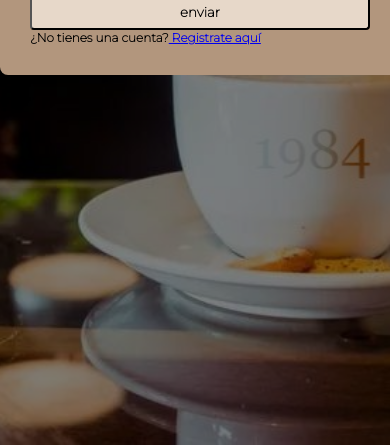
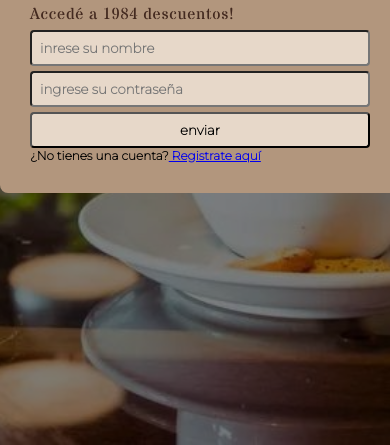
Before and after one commit to Rocioaylenglz/integrador2717, a plain HTML site: page iniciar.html in a window 390 px wide. Shown: the part 399-844 px from the top of the page. Drawn offline with nearby package versions, Linux system fonts and the light colour scheme.

Commit message:
align items

```diff
--- a/assets/mediaqueries.css
+++ b/assets/mediaqueries.css
@@ -73,6 +73,7 @@
   }
 
   .form__container {
+    align-items: center;
     justify-content: center;
   }
 }
@@ -96,6 +97,7 @@
   }
 
   .form__container {
+    align-items: center;
     justify-content: center;
   }
 }
--- a/assets/styles.css
+++ b/assets/styles.css
@@ -364,6 +364,8 @@ footer {
 
 /*form*/
 .se-parte {
+  align-items: center;
+  justify-content: center;
   width: 100%;
   height: 100vh;
   background: linear-gradient(to right, rgb(0 0 0 / 0.5), rgb(0 0 0 / 0.5)),
@@ -373,11 +375,13 @@ footer {
 }
 
 .form__container {
+  align-items: center;
+  justify-content: center;
   background: #b2967d;
   width: 400px;
   padding: 30px;
   margin: auto;
-  margin-top: 200px;
+  margin-top: 65px;
   border-radius: 8px;
 }
 
```
